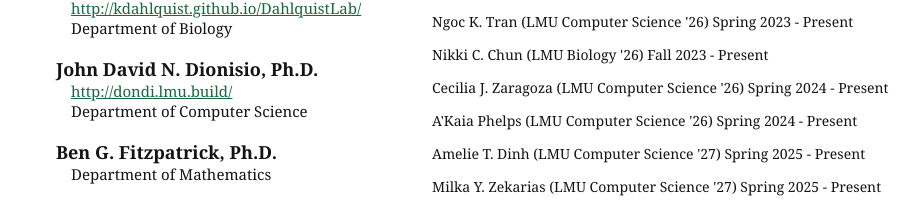
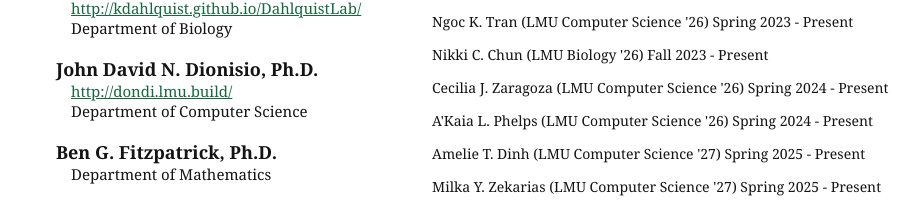
Before and after one commit to dondi/GRNsight, a Jekyll site: the page built from people.html, in a window 1280 px wide, cut to the strip 995-1376 px from the top of the page. Shown: the part 149-353 px from the top of the strip, without its empty margins (183-1102 px from the left). Built offline with Jekyll 4.4.1, drawn with Linux system fonts in a browser that asks for light colours; nearby versions of some CDN libraries.

Commit message:
Update people.html
adding middle initial

```diff
--- a/people.html
+++ b/people.html
@@ -115,7 +115,7 @@
                             <p class="studentName">Ngoc K. Tran (LMU Computer Science '26) Spring 2023 - Present</p>
                             <p class="studentName">Nikki C. Chun (LMU Biology '26) Fall 2023 - Present</p>
                             <p class="studentName">Cecilia J. Zaragoza (LMU Computer Science '26) Spring 2024 - Present</p>
-                            <p class="studentName">A'Kaia Phelps (LMU Computer Science '26) Spring 2024 - Present</p>
+                            <p class="studentName">A'Kaia L. Phelps (LMU Computer Science '26) Spring 2024 - Present</p>
                             <p class="studentName">Amelie T. Dinh (LMU Computer Science '27) Spring 2025 - Present</p>
                             <p class="studentName">Milka Y. Zekarias (LMU Computer Science '27) Spring 2025 - Present</p>
 
```
